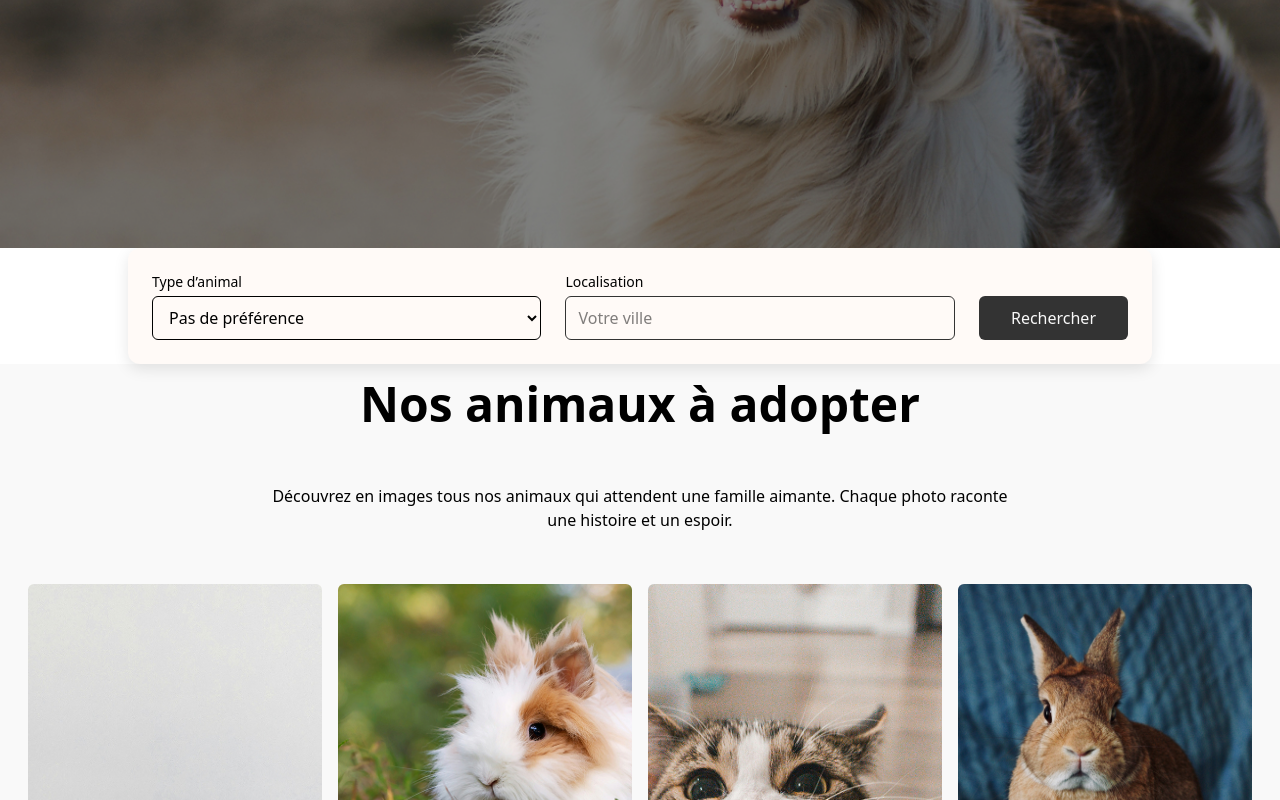
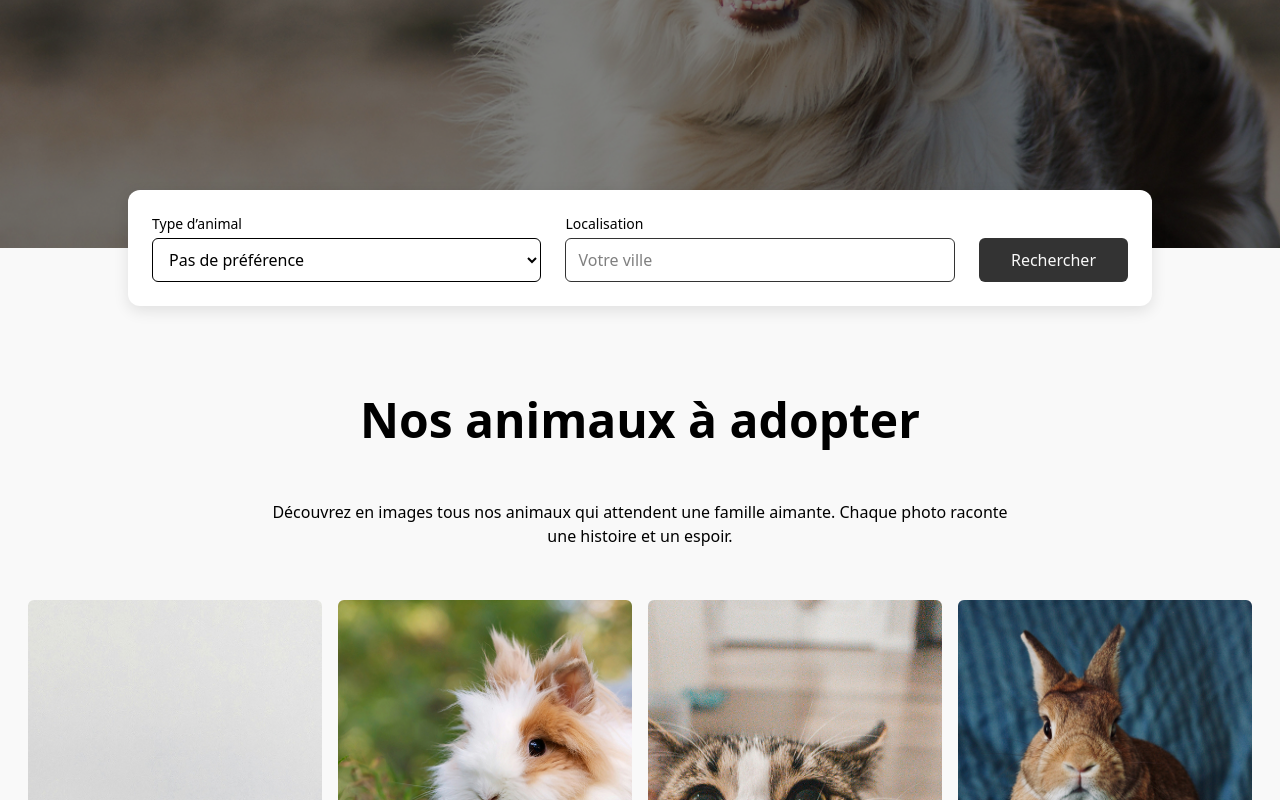
Before and after one commit to LucieSng/petadopte, a React (Vite) app: page / in a window 1280 px wide. Shown: the part 616-1416 px from the top of the page. Built offline with nearby package versions, Linux system fonts and the light colour scheme.

Commit message:
feat : position absolute for Search + change color

```diff
--- a/src/components/ImageGallery.tsx
+++ b/src/components/ImageGallery.tsx
@@ -20,8 +20,11 @@ export default function ImageGallery() {
       </main>
     );
   }
+
   return (
-    <div id="petAdopte" className="bg-[var(--light-color)] ">
+    // ⬇️ mt-32 ajouté pour laisser la place au Search superposé
+
+    <div id="petAdopte" className=" bg-[var(--light-color)] pt-33 pb-15">
       <div id="text" className="text-center">
         <h1
           style={{ fontFamily: "var(--font-family-heading)" }}
@@ -36,11 +39,13 @@ export default function ImageGallery() {
           aimante. Chaque photo raconte <br /> une histoire et un espoir.
         </p>
       </div>
-      <div id="array" className=" grid grid-cols-4 grid-rows-3 gap-4 p-3 m-4">
+
+      <div id="array" className="grid grid-cols-4 grid-rows-3 gap-4 p-3 m-4">
         <div
           className="row-span-2 h-screen bg-cover bg-center rounded-md "
           style={{ backgroundImage: "url('/GrandeImage1.jpg')" }}
         ></div>
+
         <div
           className="bg-cover bg-center rounded-md "
           style={{ backgroundImage: "url('/PetiteImage1.jpg')" }}
@@ -50,6 +55,7 @@ export default function ImageGallery() {
           className="row-span-2 h-screen bg-cover bg-center rounded-md "
           style={{ backgroundImage: "url('/GrandeImage2.jpg')" }}
         ></div>
+
         <div
           className="bg-cover bg-center rounded-md "
           style={{ backgroundImage: "url('/PetiteImage2.jpg')" }}
@@ -59,6 +65,7 @@ export default function ImageGallery() {
           className="row-span-2 h-screen bg-cover bg-center rounded-md "
           style={{ backgroundImage: "url('/GrandeImage3.jpg')" }}
         ></div>
+
         <div
           className="row-span-2 h-screen bg-cover bg-center rounded-md "
           style={{ backgroundImage: "url('/GrandeImage4.jpg')" }}
@@ -74,7 +81,8 @@ export default function ImageGallery() {
           style={{ backgroundImage: "url('/PetiteImage4.jpg')" }}
         ></div>
       </div>
-      <div className="text-center"> {CtaAdopt()}</div>
+
+      <div className="text-center">{CtaAdopt()}</div>
     </div>
   );
 }
--- a/src/components/Search.tsx
+++ b/src/components/Search.tsx
@@ -37,17 +37,17 @@ export default function Search() {
   }
 
   return (
-    <div className="w-full flex justify-center px-4">
+    <div className="absolute left-1/2 bottom-0 translate-y-1/2 -translate-x-1/2 z-20 w-full flex justify-center px-4">
       <form
         onSubmit={handleSubmit}
-        className="w-full max-w-5xl bg-[var(--primary-color)] rounded-xl shadow-lg p-6 flex flex-col gap-4 md:flex-row md:items-end md:gap-6"
+        className="w-full max-w-5xl bg-white rounded-xl shadow-lg p-6 flex flex-col gap-4 md:flex-row md:items-end md:gap-6"
       >
         {/* Type d'animal */}
         <div className="flex flex-col flex-1">
-          <label className="text-sm font-medium  mb-1">Type d’animal</label>
+          <label className="text-sm font-medium mb-1">Type d’animal</label>
           <select
             name="type"
-            className="h-11 rounded-md border px-3 focus:outline-none focus:ring-2 focus:ring-black "
+            className="h-11 rounded-md border px-3 focus:outline-none focus:ring-2 focus:ring-black"
           >
             <option value="">Pas de préférence</option>
             <option value="Chien">Chien</option>
@@ -72,7 +72,7 @@ export default function Search() {
         {/* Bouton */}
         <button
           type="submit"
-          className="h-11 px-8 rounded-md bg-[var(--dark-color)] text-[var(--light-color)] font-medium hover:bg-[var(--dark-color)]transition-colors"
+          className="h-11 px-8 rounded-md bg-[var(--dark-color)] text-[var(--light-color)] font-medium hover:bg-[var(--dark-color)] transition-colors"
         >
           Rechercher
         </button>
--- a/src/pages/HomePage.tsx
+++ b/src/pages/HomePage.tsx
@@ -9,8 +9,11 @@ import ChangeLife from "../components/ChangeLife";
 export default function Homepage() {
   return (
     <main>
-      <HomeImage></HomeImage>
-      <Search></Search>
+      {/* Wrapper relatif pour le positionnement du Search */}
+      <div className="relative">
+        <HomeImage></HomeImage>
+        <Search></Search>
+      </div>
       <ImageGallery></ImageGallery>
       <ContainerCards />
       <ChangeLife></ChangeLife>
```
